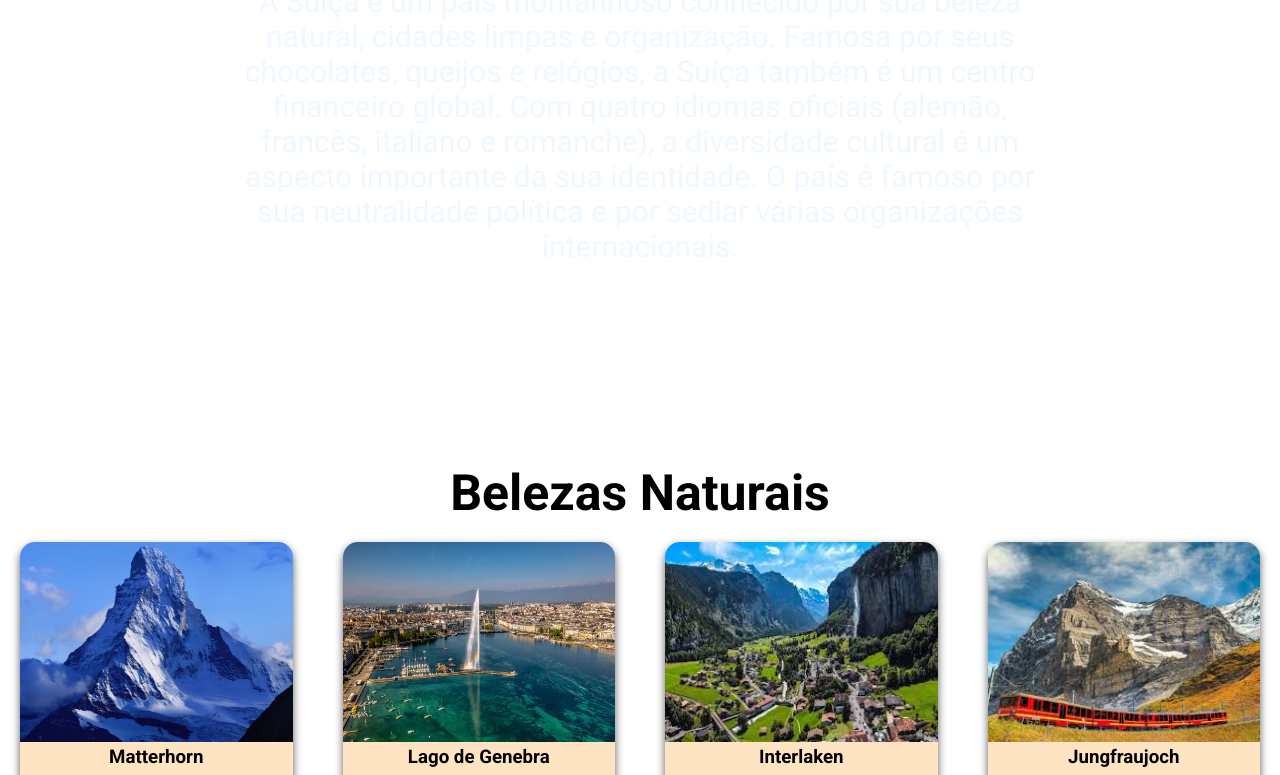
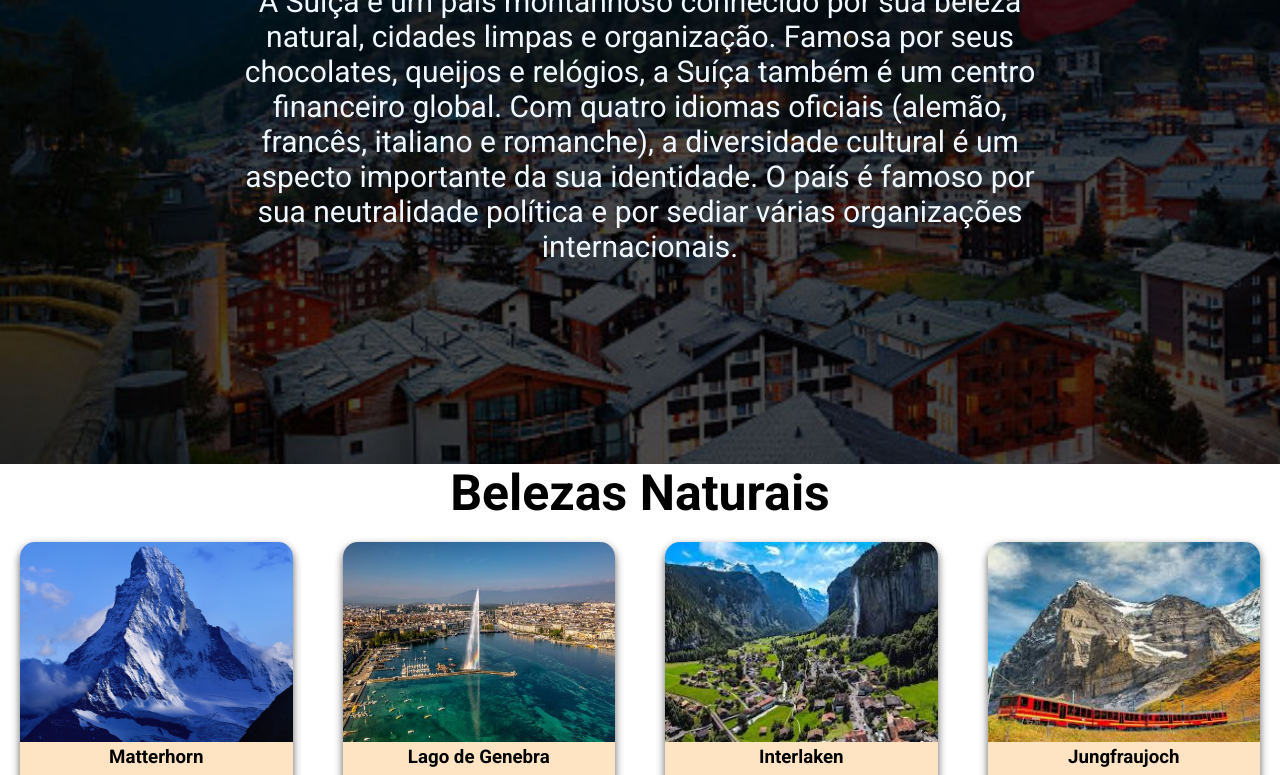
Before and after one commit to nataliagaama/trabalho-js, a plain HTML site: page index.html in a window 1280 px wide. Shown: the part 394-1169 px from the top of the page. Drawn offline with Linux system fonts and the light colour scheme; files whose address does not match are found by name.

Commit message:
Update style.css

```diff
--- a/style.css
+++ b/style.css
@@ -9,7 +9,7 @@
     display: flex;
     align-items: center;
     justify-content: space-between;
-    background-image: url('trabalho-web-main/imgsuiça/banner.jpg');
+    background-image: url('./imgsuiça/banner.jpg');
     height: 100vh;
     width: 100%;
     background-size: cover;
```
